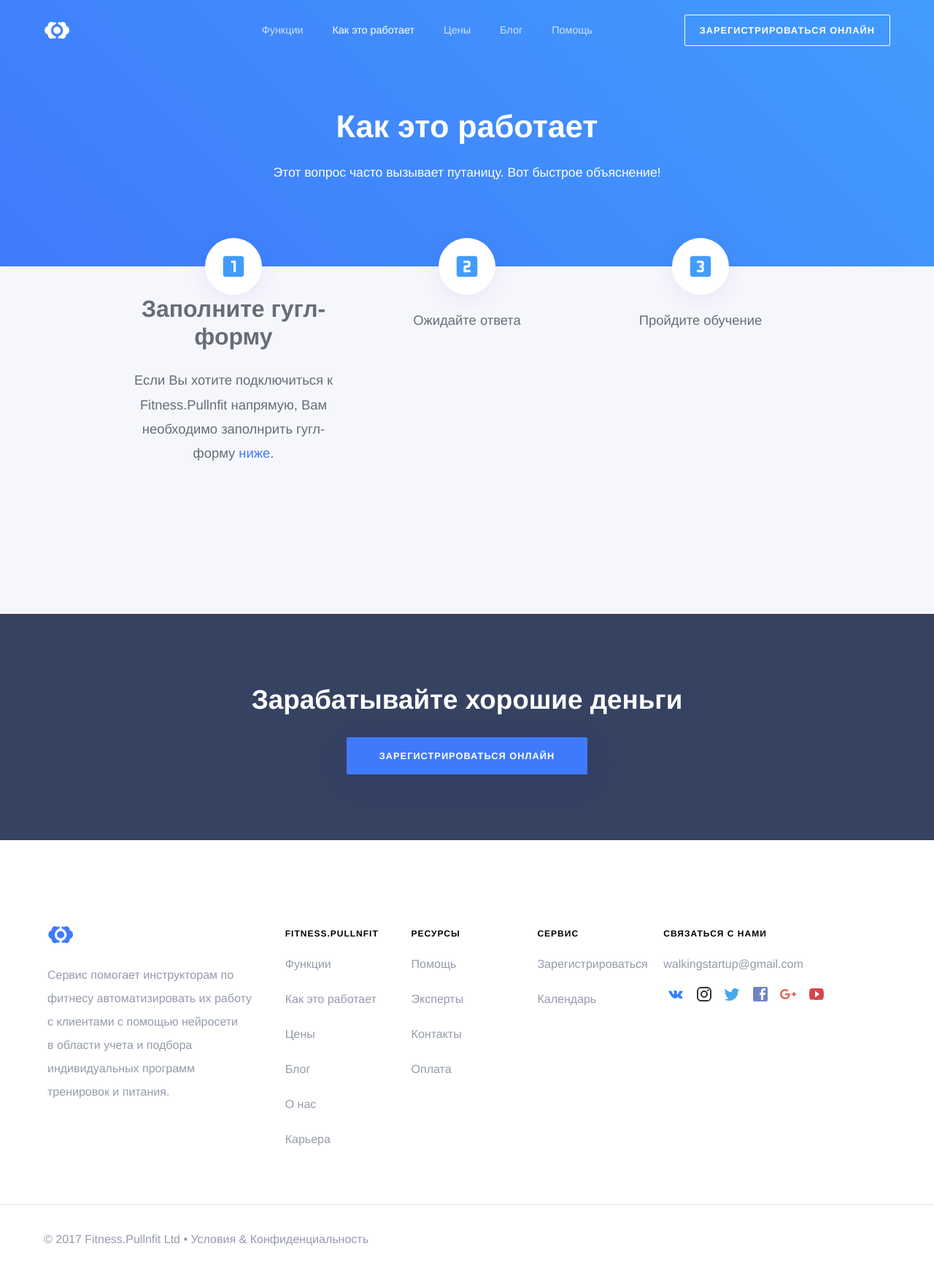
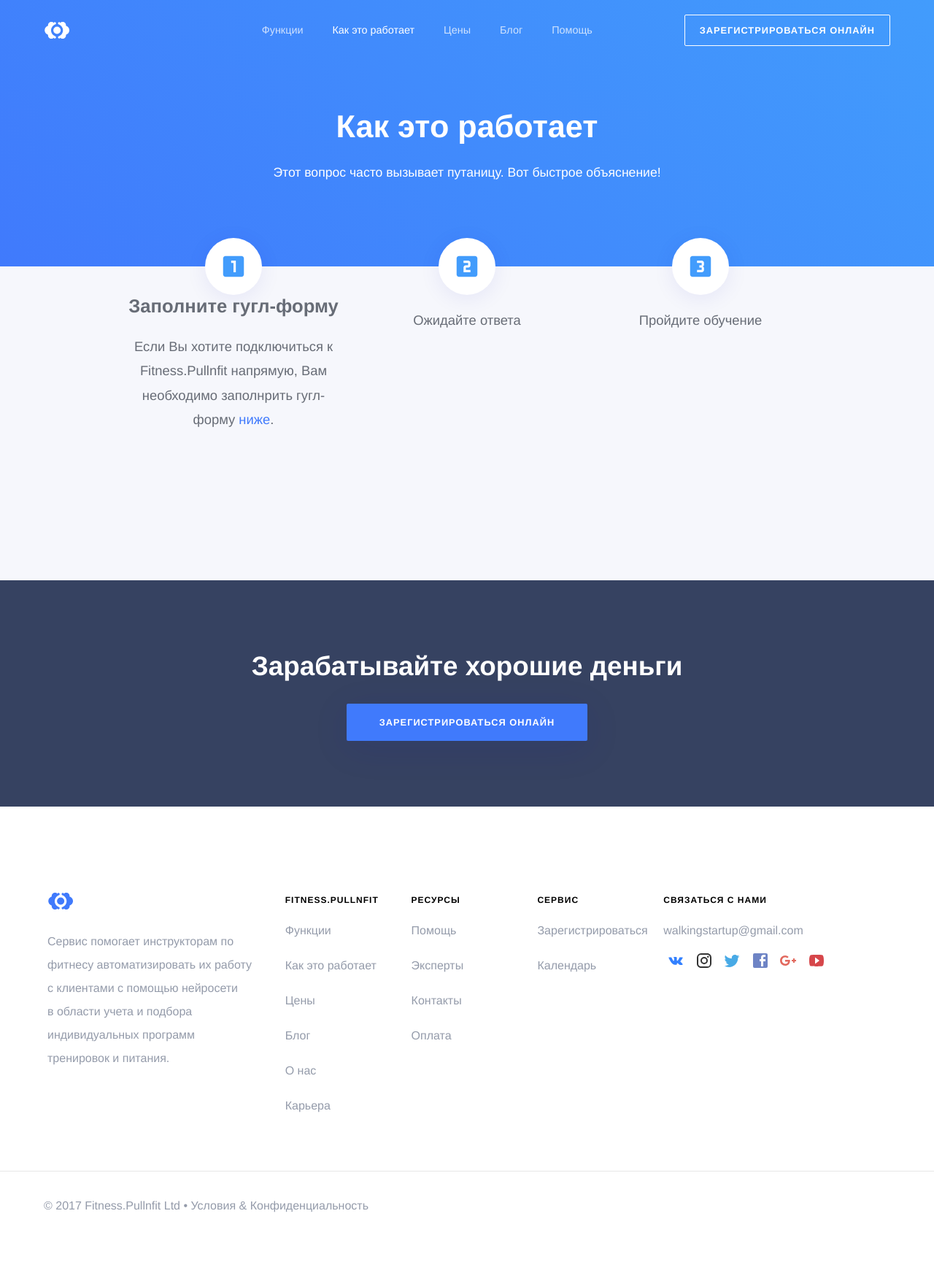
Before and after one commit to RakhimyanTim/fitness.github.io, a Jekyll site: the page built from pages/how-it-works.html, in a window 1280 px wide. Shown: the whole page at 73% size. Built offline with Jekyll 4.4.1, drawn with Linux system fonts in a browser that asks for light colours; some web fonts are replaced; after the commit the page ends 1698 px from its top, so only the background shows below that.

```diff
--- a/pages/how-it-works.html
+++ b/pages/how-it-works.html
@@ -8,7 +8,7 @@ permalink: /how-it-works/
 <ul class="workflow-diagram">
 	<li>
 		<i class="material-icons">looks_one</i>
-		<h2>Заполните гугл-форму</h2>
+		<h3>Заполните гугл-форму</h3>
 		<p>Если Вы хотите подключиться к Fitness.Pullnfit напрямую, Вам необходимо заполнрить гугл-форму <a href='https://goo.gl/forms/a4kDwSTPBcGsNXgX2'>ниже</a>.</p>
 
 	</li>
```
